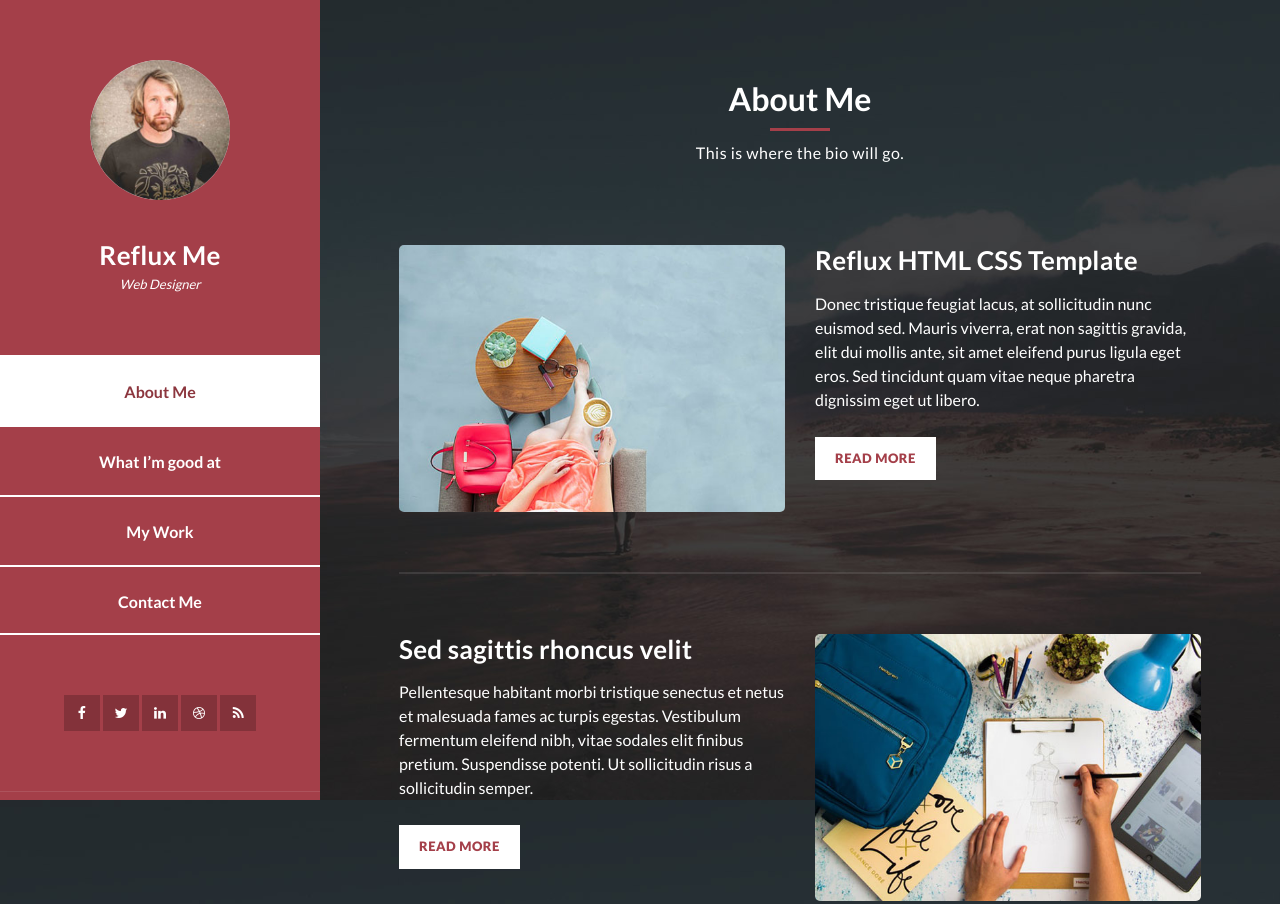
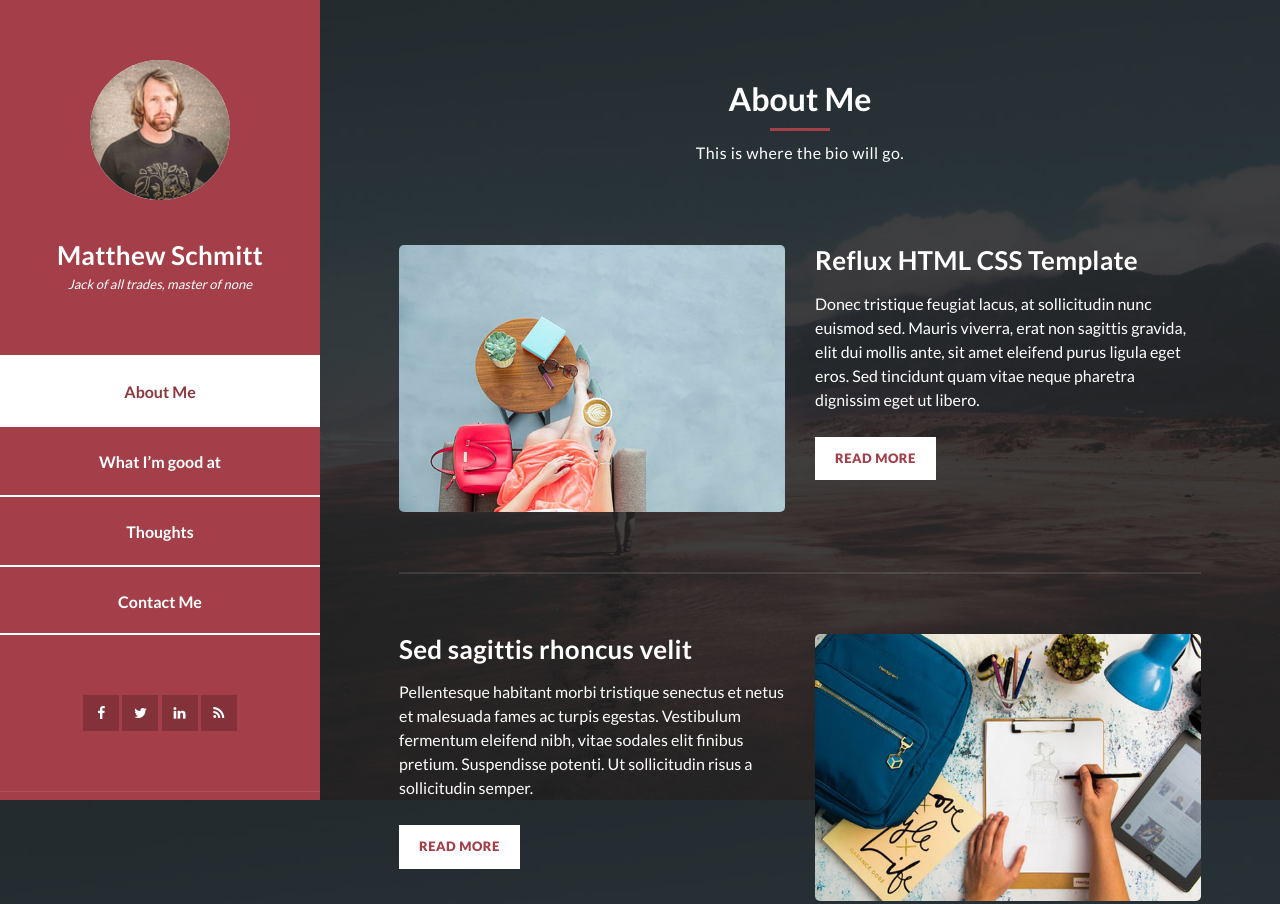
Before and after one commit to schmittms/schmittms.github.io, a plain HTML site: page index.html in a window 1280 px wide. Shown: the top 904 px of the page. Drawn offline with Linux system fonts and the light colour scheme.

Commit message:
Update index.html

```diff
--- a/index.html
+++ b/index.html
@@ -40,14 +40,14 @@ https://templatemo.com/tm-531-reflux
               <a href="#"><img src="assets/images/author-image.jpg" alt="" /></a>
             </div>
             <div class="author-content">
-              <h4>Reflux Me</h4>
-              <span>Web Designer</span>
+              <h4>Matthew Schmitt</h4>
+              <span>Jack of all trades, master of none</span>
             </div>
             <nav class="main-nav" role="navigation">
               <ul class="main-menu">
                 <li><a href="#section1">About Me</a></li>
                 <li><a href="#section2">What I’m good at</a></li>
-                <li><a href="#section3">My Work</a></li>
+                <li><a href="#section3">Thoughts</a></li>
                 <li><a href="#section4">Contact Me</a></li>
               </ul>
             </nav>
@@ -63,9 +63,6 @@ https://templatemo.com/tm-531-reflux
                 </li>
                 <li>
                   <a href="#"><i class="fa fa-linkedin"></i></a>
-                </li>
-                <li>
-                  <a href="#"><i class="fa fa-dribbble"></i></a>
                 </li>
                 <li>
                   <a href="#"><i class="fa fa-rss"></i></a>
```
